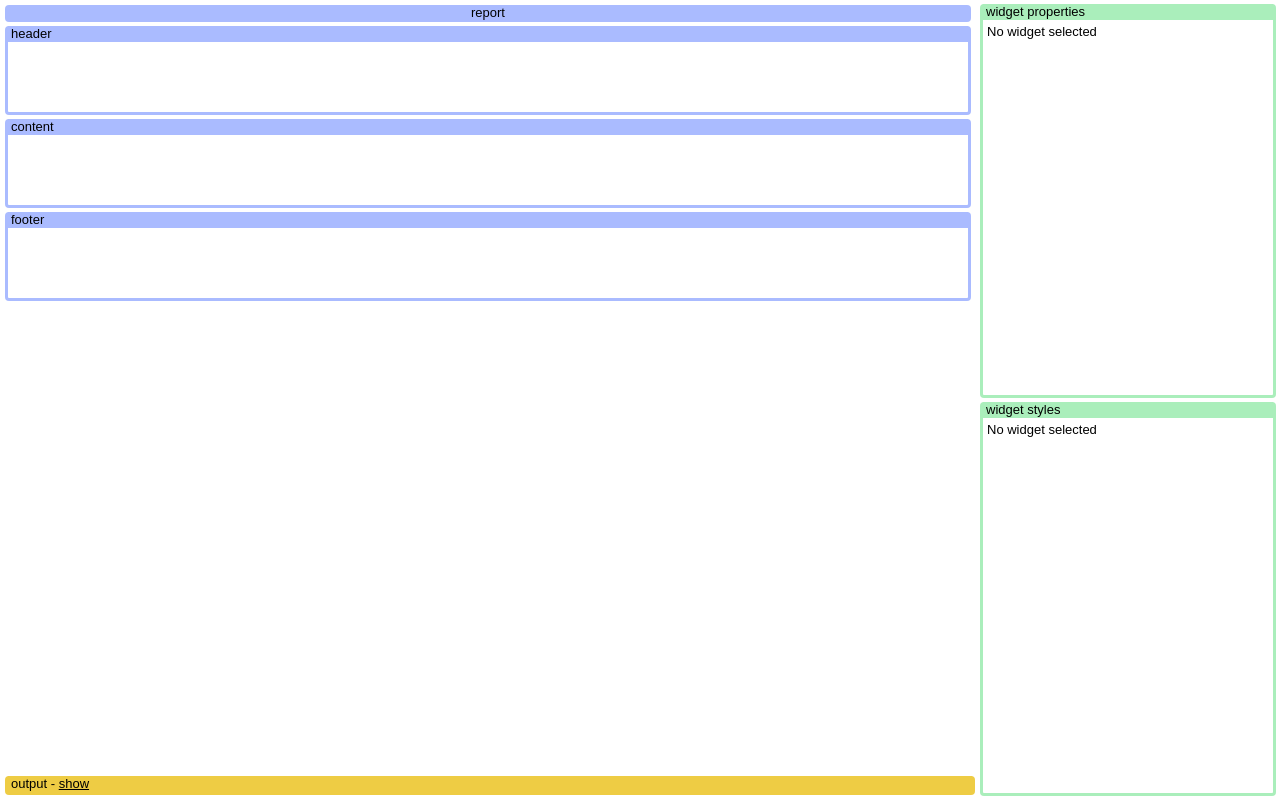
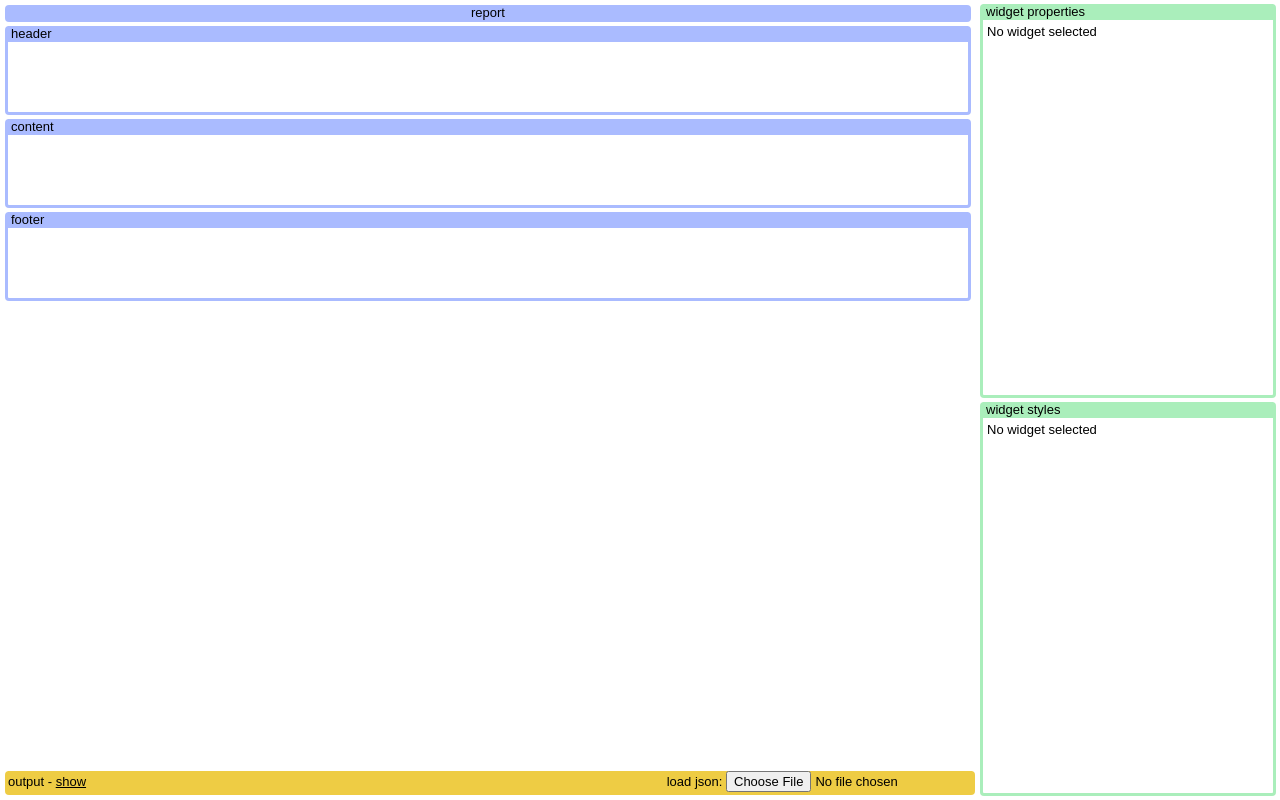
Before and after one commit to trik/reportbuild, an Angular app: page / in a window 1280 px wide. Built offline with nearby package versions, Linux system fonts and the light colour scheme.

Commit message:
load json from file implemented

```diff
--- a/src/app/report-builder/report-builder.component.html
+++ b/src/app/report-builder/report-builder.component.html
@@ -3,11 +3,15 @@
 </div>
 
 <div class="output-window widget">
-  <span>
-    output - <a class="a-button" (click)="showOutput = !showOutput">
-      {{ showOutput ? 'hide' : 'show' }}
-    </a>
-  </span>
+  <div class="output-header">
+    <span>
+      output - <a class="a-button" (click)="showOutput = !showOutput">
+      {{ showOutput ? 'hide' : 'show' }}</a>
+    </span>
+    <div>
+      load json: <input type="file" accept=".json" (change)="onLoadJson($event)">
+    </div>
+  </div>
   <textarea [style.display]="showOutput ? 'block' : 'none'"
     readonly="true">{{ report | json }}</textarea>
 </div>
--- a/src/app/report-builder/report-builder.component.scss
+++ b/src/app/report-builder/report-builder.component.scss
@@ -43,12 +43,15 @@ select {
 	margin-bottom: 4px;
 }
 
+.output-header {
+	display: flex;
+	align-items: center;
+	justify-content: space-between;
+	background-color: #ec4 !important;
+}
+
 .output-window {
 	border-color: #ec4 !important;
-}
-
-.output-window > span {
-	background-color: #ec4 !important;
 }
 
 .output-window > textarea {
--- a/src/app/report-builder/report-builder.component.ts
+++ b/src/app/report-builder/report-builder.component.ts
@@ -16,4 +16,24 @@ export class ReportBuilderComponent {
   report: Report = {header: {content: []}, content: {content: []}, footer: {content: []}};
 
   constructor() { }
+
+  onLoadJson(event: Event) {
+    const file = (event.target as HTMLInputElement).files[0];
+    if (!file) {
+      return;
+    }
+    const reader = new FileReader();
+    reader.onload = ev => {
+      const text = (ev.target as any).result;
+      let report: any;
+      try {
+        report = JSON.parse(text);
+      } catch (ex) {
+        window.alert('Invalid json: ' + ex);
+        return;
+      }
+      this.report = report;
+    };
+    reader.readAsText(file);
+  }
 }
```
